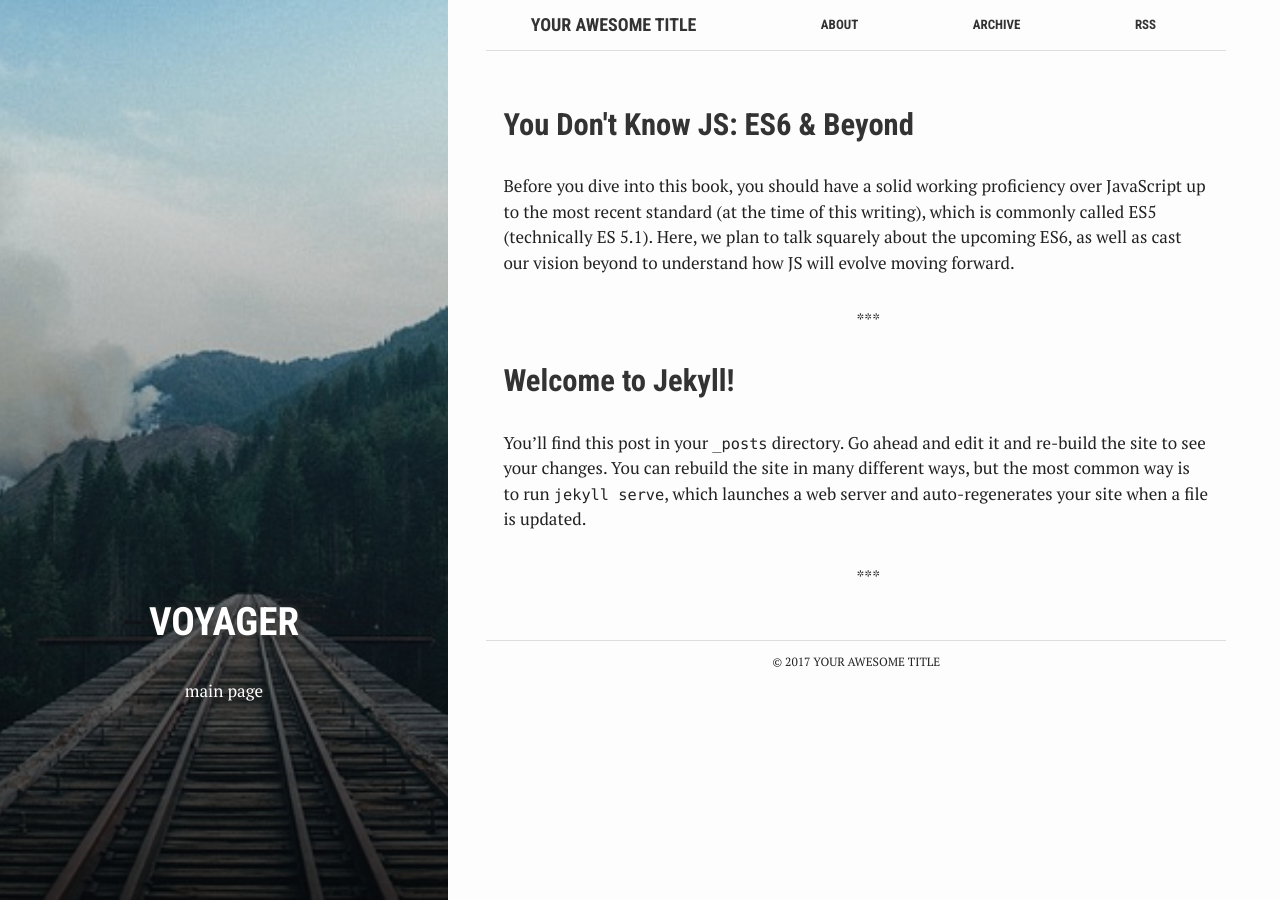
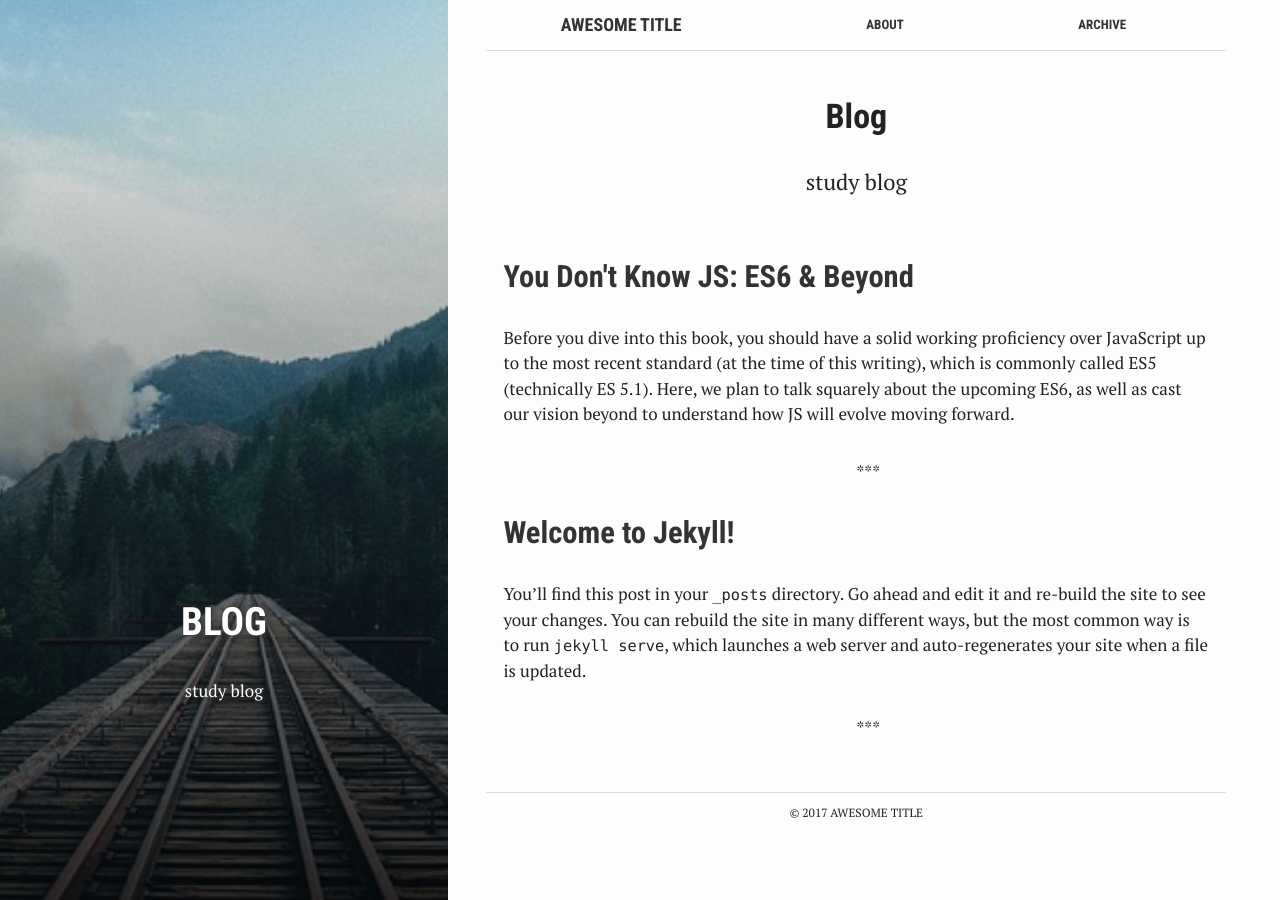
Before and after one commit to pino345/blog, a Jekyll site: the page built from index.html, in a window 1280 px wide. Built offline with Jekyll 4.4.1, drawn with Linux system fonts in a browser that asks for light colours.

Commit message:
change title test

```diff
--- a/_config.yml
+++ b/_config.yml
@@ -6,8 +6,8 @@
 # 'jekyll serve'. If you change this file, please restart the server process.
 
 # Site settings
-title: Your awesome title
-email: your-email@domain.com
+title: awesome title
+email: pino345@me.com
 description: > # this means to ignore newlines until "baseurl:"
   Write an awesome description for your new site here. You can edit this
   line in _config.yml. It will appear in your document head meta (for
@@ -15,8 +15,8 @@ description: > # this means to ignore newlines until "baseurl:"
 baseurl: "" # the subpath of your site, e.g. /blog
 lang: "en"
 url: "http://localhost:4000" # the base hostname & protocol for your site
-twitter_username: jekyllrb
-github_username:  jekyll
+twitter_username:
+github_username:  pino345
 disqus_username:
 
 # Build settings
--- a/_includes/header.html
+++ b/_includes/header.html
@@ -12,7 +12,9 @@
       {% endif %}
     {% endfor %}
 
+    <!--RSS feed
     <a href="{{ "/feed.xml" | prepend: site.baseurl }}">RSS</a>
+    -->
 
     <label for="menu-checkbox" class="toggle-button" data-open="☰" data-close="☰" onclick></label>
   </nav>
--- a/index.html
+++ b/index.html
@@ -1,10 +1,15 @@
 ---
 bg: "rails.jpg"
 layout: default
-crawlertitle: "Jekyll blog"
-title: "Voyager"
-summary: "main page"
+crawlertitle: "blog"
+title: "blog"
+summary: "study blog"
 ---
+
+<div style="text-align: center;">
+	<h1>Blog</h1>
+	<p style="font-size: 22px">study blog</p>
+</div>
 
 {% for post in site.posts limit: 5 %}
   <article class="index-page">
```
